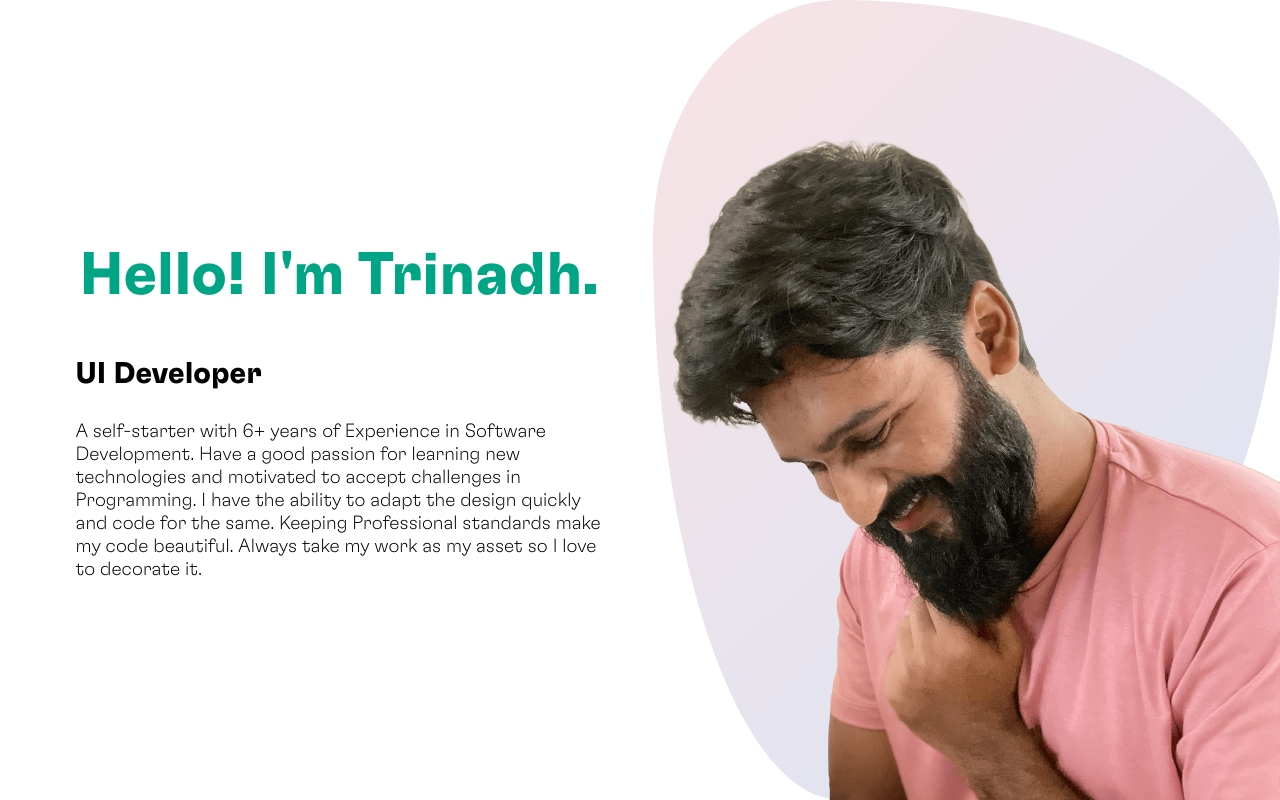
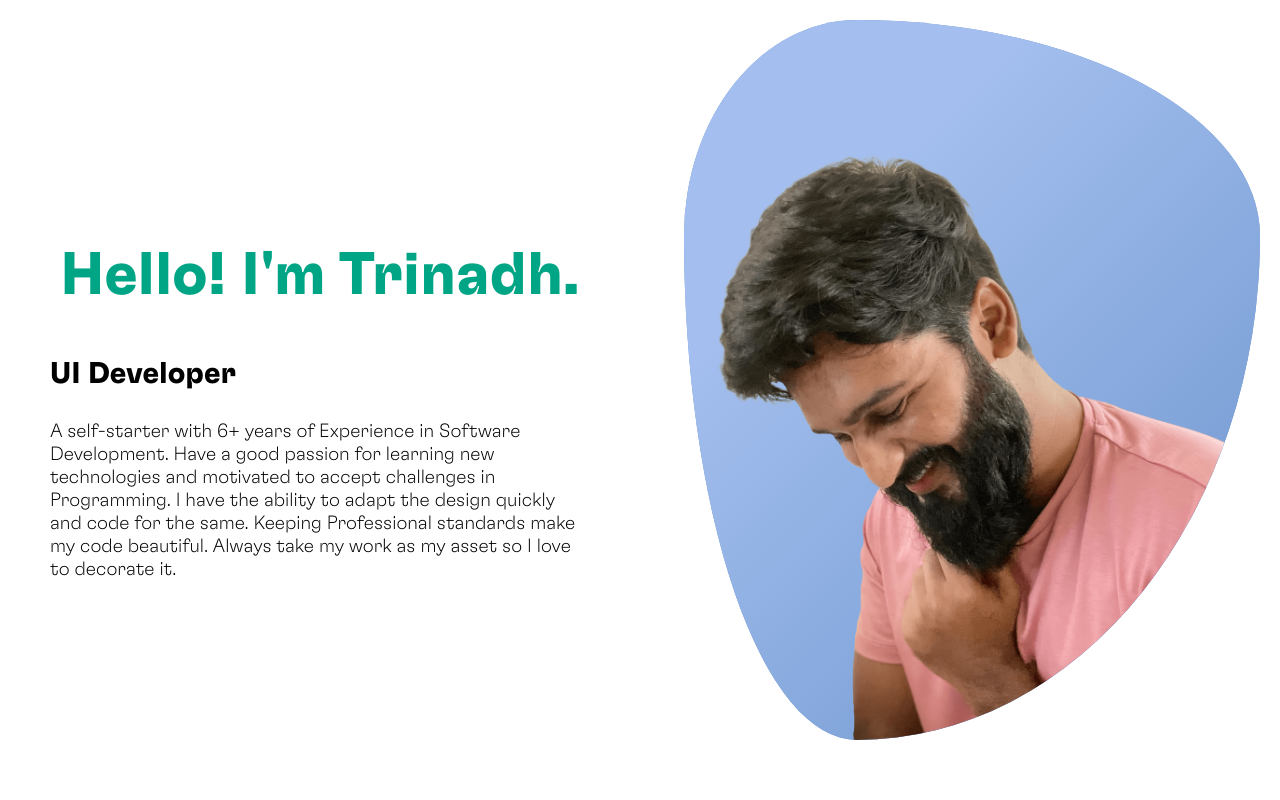
Before and after one commit to trinadhkoya/trinadh-koya-dev-portfolio, a React (Create React App) app: page / in a window 1280 px wide. Built offline with nearby package versions, Linux system fonts and the light colour scheme.

Commit message:
minimal chnages

```diff
--- a/src/components/intro/LandingIntro.css
+++ b/src/components/intro/LandingIntro.css
@@ -8,7 +8,6 @@
     display: flex;
     align-items: center;
     justify-content: center;
-    margin-left: 2%;
 }
 
 .i-right {
@@ -82,20 +81,21 @@
     bottom: 20px;
 }
 
+
 .i-img {
-    width: 100%;
-    height: 100%;
-    object-fit: cover;
+    width: 90%;
+    height: 90%;
+    object-fit: contain;
     position: absolute;
     right: 0;
+    border-radius: 30% 70% 70% 30% / 30% 30% 70% 70%;
+    margin: 20px;
+    background-color: #6a93cb;
+    background-image: linear-gradient(315deg, #6a93cb 0%, #a4bfef 74%);
 }
 
 .i-bg {
-    width: 100%;
-    height: 100%;
-    position: absolute;
-    border-radius: 30% 70% 70% 30% / 30% 30% 70% 70%;
-    background-image: linear-gradient(315deg, #d9e4f5 0%, #f5e3e6 90%);
+
 }
 
 .intro-text {
@@ -117,7 +117,6 @@
     }
 
     .i-desc {
-        display: none;
     }
 
 }
```
Also changed, not shown: public/manifest.json.
